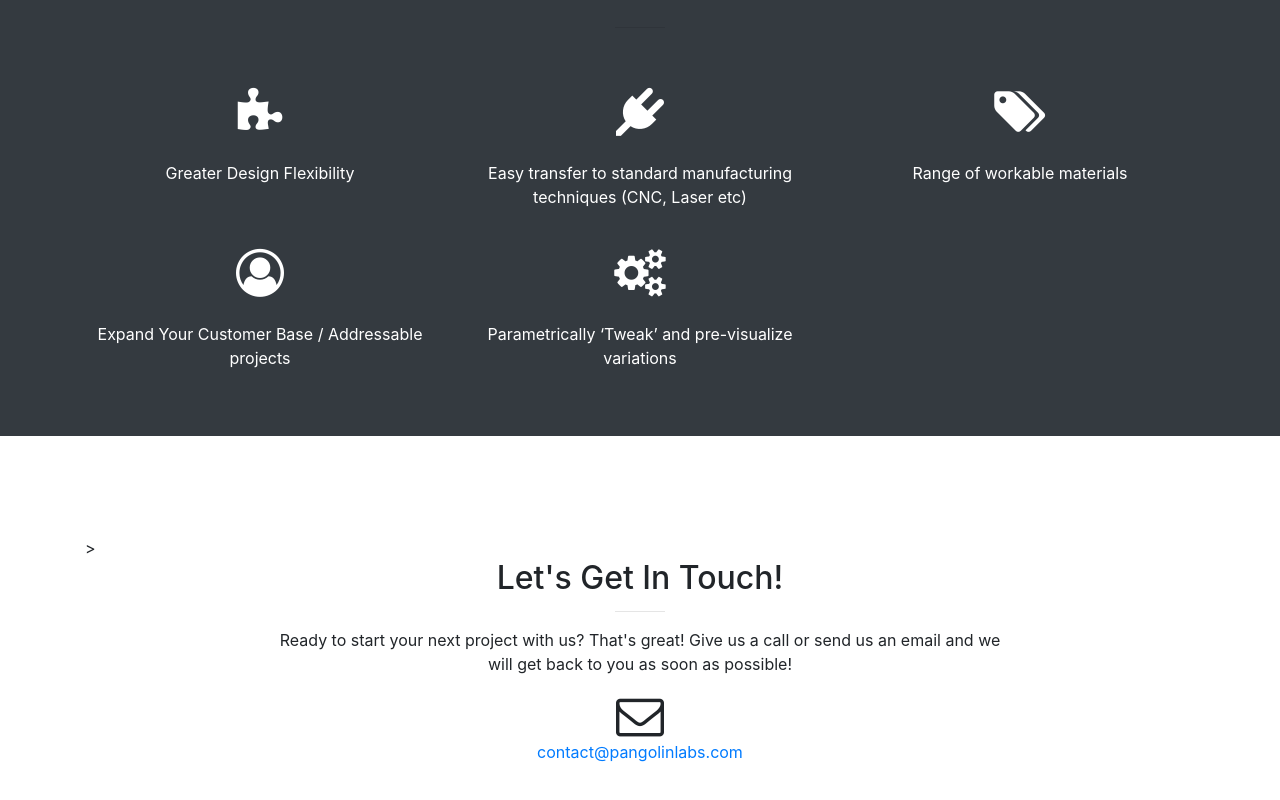
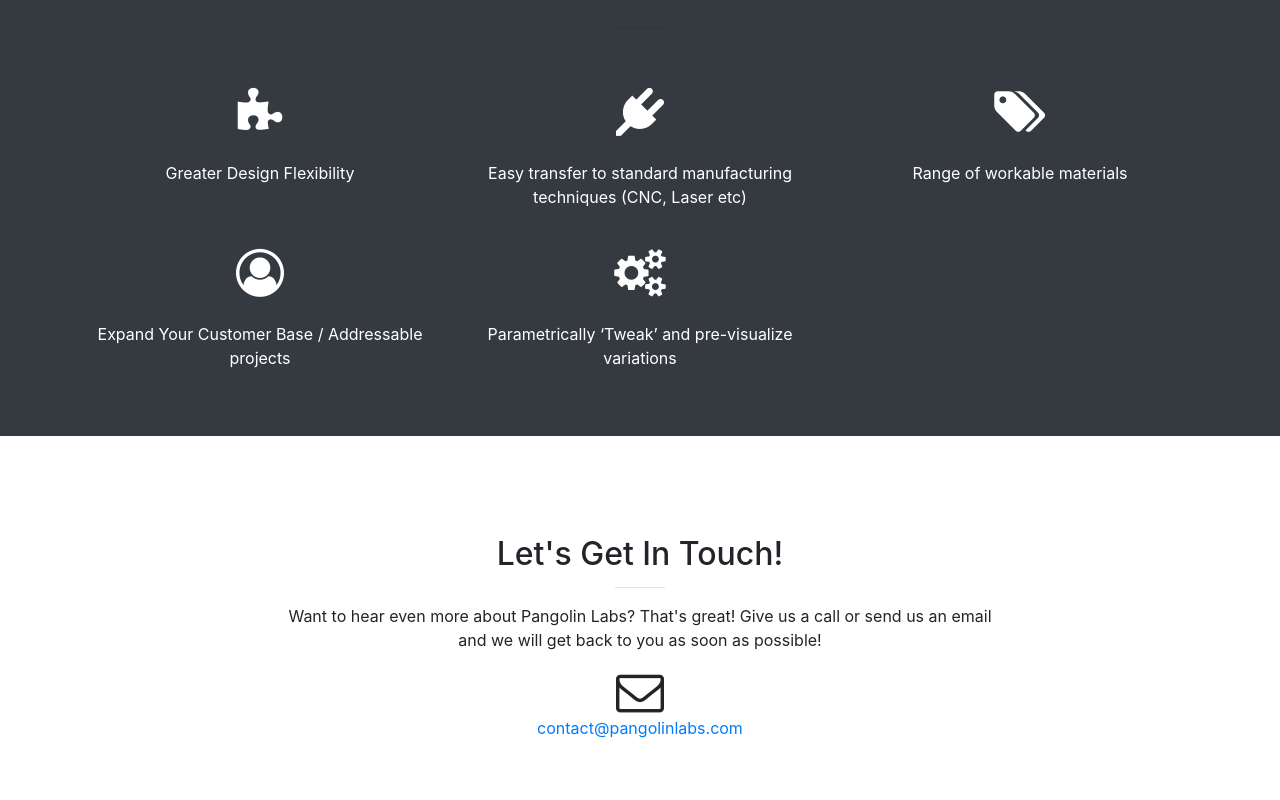
Before and after one commit to matanzr/pangolinWeb, a website with bundled scripts: page index.html in a window 1280 px wide. Shown: the part 2389-3189 px from the top of the page. Built offline with nearby package versions, Linux system fonts and the light colour scheme.

Commit message:
fix contact

```diff
--- a/index.html
+++ b/index.html
@@ -259,12 +259,12 @@
     </div>
 
     <section id="contact">
-      <div class="container">          >
+      <div class="container">
         <div class="row">
           <div class="col-lg-8 mx-auto text-center">
             <h2 class="section-heading">Let's Get In Touch!</h2>
             <hr class="primary">
-            <p>Ready to start your next project with us? That's great! Give us a call or send us an email and we will get back to you as soon as possible!</p>
+            <p>Want to hear even more about Pangolin Labs? That's great! Give us a call or send us an email and we will get back to you as soon as possible!</p>
           </div>
         </div>
         <div class="row">
```
